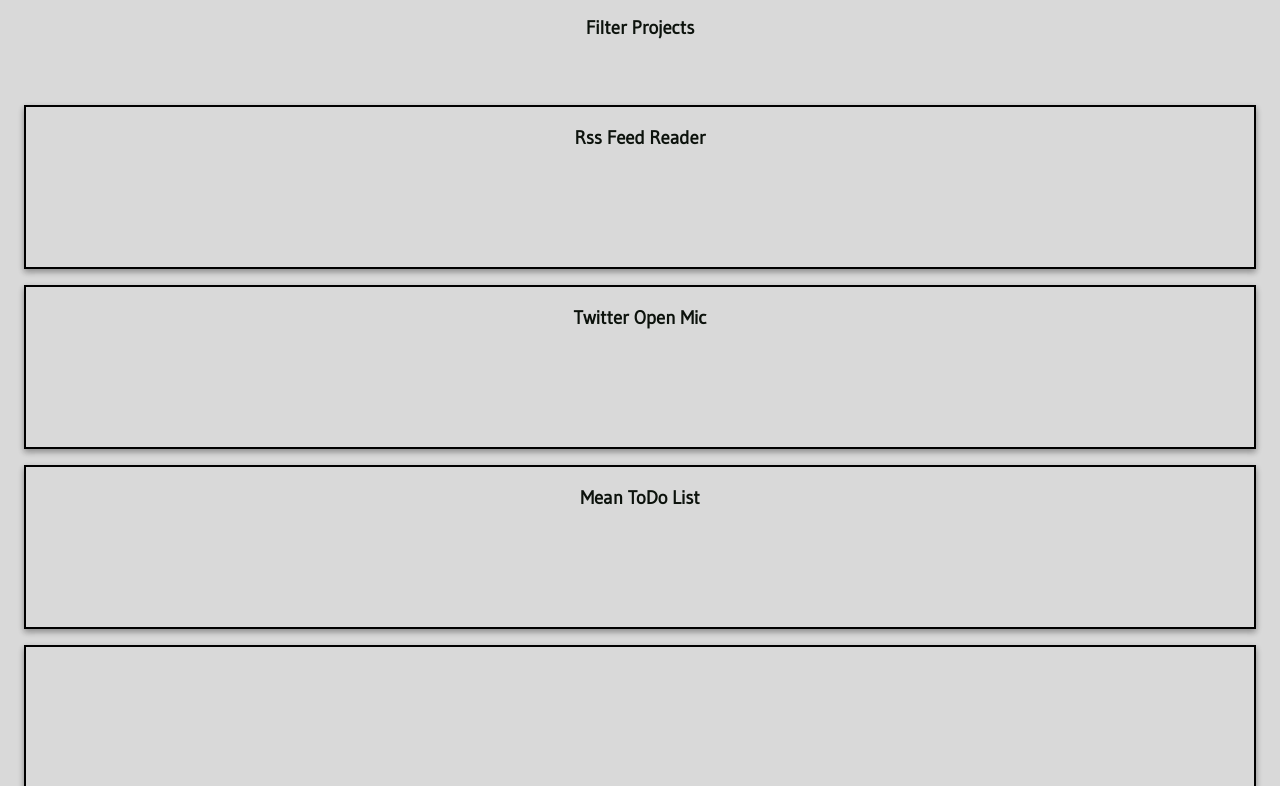
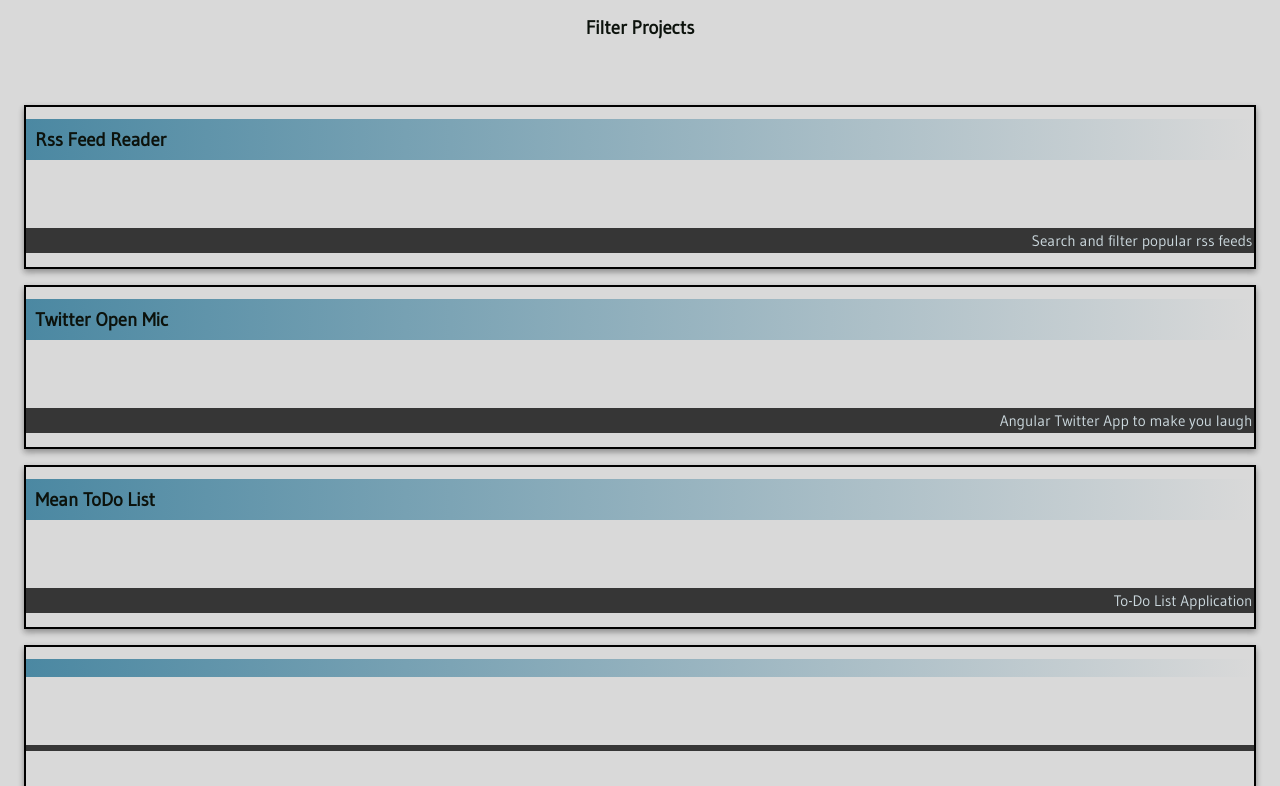
Before and after one commit to AsaToburen/portfolio, a website: page app/index.html in a window 1280 px wide. Shown: the part 2694-3480 px from the top of the page. Drawn offline with Linux system fonts and the light colour scheme.

Commit message:
project styling

```diff
--- a/app/index.html
+++ b/app/index.html
@@ -140,21 +140,25 @@
                 <div id="reader" class="pro-bg">
                 </div>
                 <h3>Rss Feed Reader</h3>
+                <p>Search and filter popular rss feeds</p>
             </article>
             <article class="project js ht an no">
                 <div id="reader" class="pro-bg">
                 </div>
                 <h3>Twitter Open Mic</h3>
+                <p>Angular Twitter App to make you laugh</p>
             </article>
             <article class="project js ht an no">
                 <div id="reader" class="pro-bg">
                 </div>
                 <h3>Mean ToDo List</h3>
+                <p>To-Do List Application</p>
             </article>
             <article class="project">
                 <div id="reader" class="pro-bg">
                 </div>
                 <h3></h3>
+                <p></p>
             </article>
             <article class="project">
                 <div id="reader" class="pro-bg">
--- a/app/styles/styles.css
+++ b/app/styles/styles.css
@@ -218,6 +218,23 @@ section.projects {
             border: 2px solid black;
             margin: 1em 0;
             box-shadow: 0 3px 6px rgba(0, 0, 0, 0.16), 0 3px 6px rgba(0, 0, 0, 0.23);
+            h3 {
+                text-align: left;
+                padding: .5em;
+                margin: .6em 0;
+                background: linear-gradient(to right, $teal, #D9D9D9);
+            }
+            p {
+                text-align: right;
+                position: relative;
+                font-size: .95em;
+                top: 33%;
+                background-color: $charcoal;
+                color: $grey;
+                opacity: .9;
+                padding: .2em 0;
+                padding-right: .1em;
+            }
         }
     }
 }
```
Also changed, not shown: app/dist/css/styles.css.
